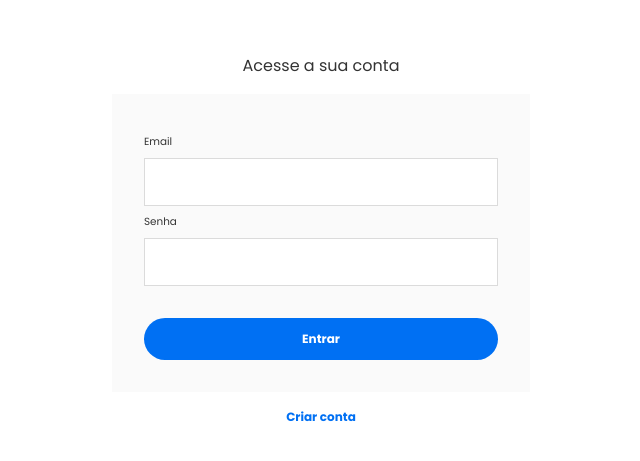
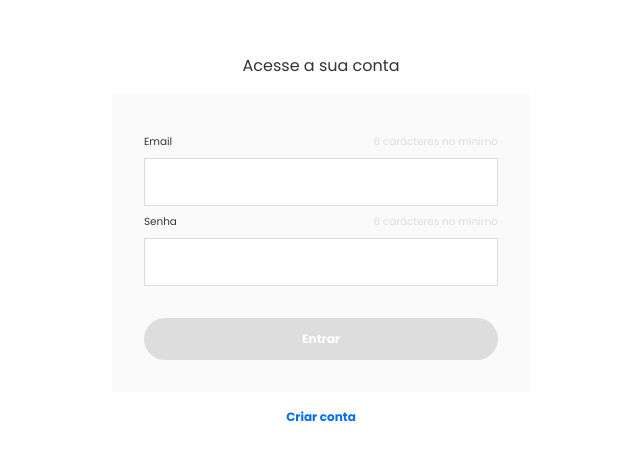
Before and after one commit to fischerafael/devaos-mvp, a Next.js app: page /app/login in a window 1280 px wide. Shown: the part 169-630 px from the top of the page, without its empty margins (319-959 px from the left). Built offline with nearby package versions, Linux system fonts and the light colour scheme.

Commit message:
login creation implemented

```diff
--- a/src/external/contexts/LoadingContext/index.tsx
+++ b/src/external/contexts/LoadingContext/index.tsx
@@ -1,11 +1,12 @@
-import { createContext, useState } from 'react'
+import { createContext, useContext, useState } from 'react'
+import LoadingPage from '../../ui/components/pages/LoadingPage'
 
 interface Props {
     isLoading: boolean
     setLoading(e: boolean): void
 }
 
-export const LoadingContext = createContext({})
+const LoadingContext = createContext({} as Props)
 
 export const LoadingProvider = ({ children }) => {
     const [isLoading, setLoading] = useState(false)
@@ -16,3 +17,9 @@ export const LoadingProvider = ({ children }) => {
         </LoadingContext.Provider>
     )
 }
+
+export const useLoading = () => {
+    const { isLoading, setLoading } = useContext(LoadingContext)
+
+    return { isLoading, setLoading, LoadingPage }
+}
--- /dev/null
+++ b/src/external/hooks/useAuth/index.tsx
@@ -0,0 +1,47 @@
+import { useRouter } from 'next/router'
+import { useLoading } from '../../contexts/LoadingContext'
+import { httpClient } from '../../services'
+
+import useForm from '../useForm'
+
+const useAuth = function <T>(defaultData: T) {
+    const routes = useRouter()
+
+    const { data, handleChange } = useForm(defaultData)
+    const { setLoading } = useLoading()
+
+    const handleCreateAccount = async function (e: any) {
+        e.preventDefault()
+        setLoading(true)
+        try {
+            const response = await httpClient.post('/auth/local/register', data)
+            routes.push('/app/dashboard')
+            console.log('CREATE ACC RES', response)
+        } catch (e) {
+            console.log(e.message)
+            setLoading(false)
+        }
+    }
+
+    const handleLogin = async function (e: any) {
+        e.preventDefault()
+        setLoading(true)
+        try {
+            const response = await httpClient.post('/auth/local', data)
+            routes.push('/app/dashboard')
+            console.log('CREATE ACC RES', response)
+        } catch (e) {
+            console.log(e.message)
+            setLoading(false)
+        }
+    }
+
+    return {
+        handleCreateAccount,
+        handleLogin,
+        handleChange,
+        data
+    }
+}
+
+export default useAuth
--- a/src/external/ui/components/molecules/Logo/index.tsx
+++ b/src/external/ui/components/molecules/Logo/index.tsx
@@ -3,7 +3,7 @@ import { Text } from '../../../design-system/display/Text'
 
 const LogoDevaos = () => {
     return (
-        <Text as="h1" style={{ fontSize: '1rem' }}>
+        <Text as="h1" style={{ fontSize: '1rem', textDecoration: 'none' }}>
             DEVAOS
         </Text>
     )
--- a/src/external/ui/components/pages/App/Login/index.tsx
+++ b/src/external/ui/components/pages/App/Login/index.tsx
@@ -1,6 +1,4 @@
-import React from 'react'
-
-import useForm from '../../../../../hooks/useForm'
+import React, { useEffect, useState } from 'react'
 
 import { FlexContainer } from '../../../../design-system/layout/FlexContainer'
 import { Text } from '../../../../design-system/display/Text'
@@ -8,11 +6,22 @@ import { MainButton } from '../../../../design-system/entry/Button'
 
 import Input from '../../../../design-system/entry/Input'
 import CustomLink from '../../../molecules/CustomLink'
+import useAuth from '../../../../../hooks/useAuth'
 
 const Login = () => {
-    const { data, handleChange } = useForm({ email: '', password: '' })
+    const { data, handleChange, handleLogin } = useAuth({
+        identifier: '',
+        password: ''
+    })
 
-    console.log(data)
+    const [isValid, setValid] = useState(false)
+    useEffect(() => {
+        setValid(false)
+
+        data.identifier.length >= 6 &&
+            data.password.length >= 6 &&
+            setValid(true)
+    }, [data])
 
     return (
         <>
@@ -42,19 +51,26 @@ const Login = () => {
                     >
                         <Input
                             label="Email"
+                            error="6 carácteres no mínimo"
                             type="email"
-                            name="email"
-                            value={data.email}
+                            name="identifier"
+                            value={data.identifier}
                             onChange={handleChange}
                         />
                         <Input
                             label="Senha"
+                            error="6 carácteres no mínimo"
                             type="password"
                             name="password"
                             value={data.password}
                             onChange={handleChange}
                         />
-                        <MainButton as="button" style={{ marginTop: '2rem' }}>
+                        <MainButton
+                            onClick={handleLogin}
+                            disabled={isValid ? false : true}
+                            as="button"
+                            style={{ marginTop: '2rem' }}
+                        >
                             Entrar
                         </MainButton>
                     </FlexContainer>
--- /dev/null
+++ b/src/external/ui/components/pages/LoadingPage/index.tsx
@@ -0,0 +1,12 @@
+import { Text } from '../../../design-system/display/Text'
+import { FlexContainer } from '../../../design-system/layout/FlexContainer'
+
+const LoadingPage = () => {
+    return (
+        <FlexContainer style={{ minHeight: '100vh' }}>
+            <Text as="h1">Carregando...</Text>
+        </FlexContainer>
+    )
+}
+
+export default LoadingPage
--- a/src/pages/app/create-account/index.tsx
+++ b/src/pages/app/create-account/index.tsx
@@ -1,8 +1,11 @@
-import React from 'react'
+import { useLoading } from '../../../external/contexts/LoadingContext'
 
 import CreateAccount from '../../../external/ui/components/pages/App/CreateAccount'
 
 const index = () => {
+    const { isLoading, LoadingPage } = useLoading()
+    if (isLoading) return <LoadingPage />
+
     return <CreateAccount />
 }
 
--- a/src/pages/app/login/index.tsx
+++ b/src/pages/app/login/index.tsx
@@ -1,8 +1,10 @@
-import React from 'react'
-
+import { useLoading } from '../../../external/contexts/LoadingContext'
 import Login from '../../../external/ui/components/pages/App/Login'
 
 const index = () => {
+    const { LoadingPage, isLoading } = useLoading()
+    if (isLoading) return <LoadingPage />
+
     return <Login />
 }
 
```
Also changed, not shown: src/external/ui/components/organisms/HeroSection/index.tsx (+6 -1 lines), src/external/ui/components/organisms/NavBar/index.tsx (+6 -1 lines), src/external/ui/components/pages/App/CreateAccount/index.tsx (+6 -16 lines), src/pages/app/dashboard/index.tsx (added, +7 -0 lines).
